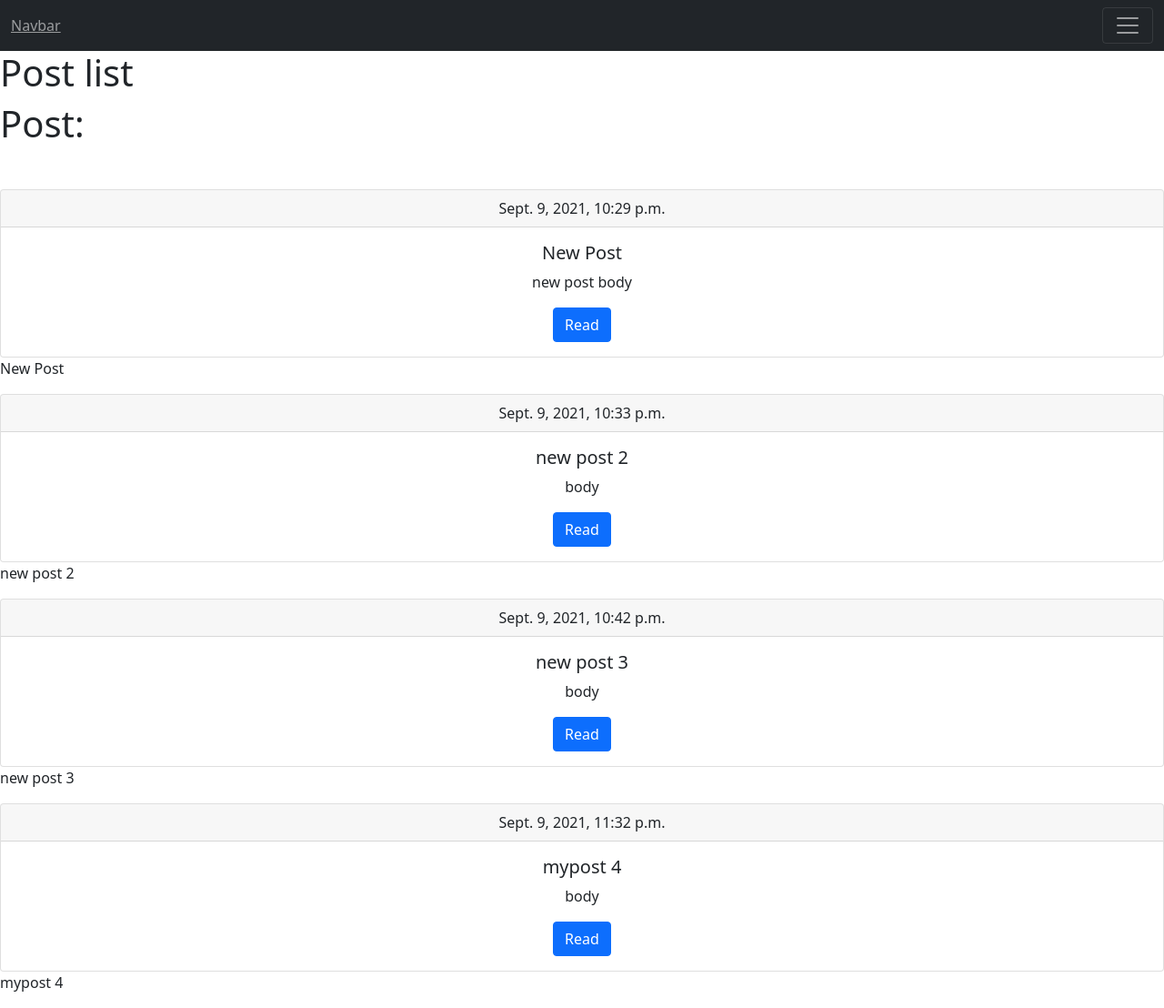
After one commit to darimamotta/python-django, a Django app: page /posts.html/ in a window 1280 px wide. The commit adds this page. Shown: the whole page at 91% size. Run offline with Django 3.2, Linux system fonts and the light colour scheme; data comes from the database, SQL or seed files in the repository; both versions use the stored data as it was after the commit.

Commit message:
python posts commit

```diff
--- a/TechnicalCourses/forms.py
+++ b/TechnicalCourses/forms.py
@@ -2,7 +2,9 @@ from django import forms
 from django.forms import ModelForm
 from .models import Entry
 
-
+class TagForm(forms.Form):
+        title = forms.CharField(max_length=50)
+        slug = forms.CharField(max_length=50)
 
 class RegisterForm(forms.Form):
         your_name = forms.CharField(label='Your name', max_length=100)
--- a/TechnicalCourses/models.py
+++ b/TechnicalCourses/models.py
@@ -1,6 +1,27 @@
 from django.db import models
 import datetime
 from django.utils import timezone
+from django.shortcuts import reverse
+
+class Tag(models.Model):
+    title = models.CharField(max_length=50)
+    slug = models.SlugField(max_length=50, unique=True)
+
+def __str__(self):
+        return '{}'.format(self.title)
+
+class Post(models.Model):
+    title = models.CharField(max_length=150, db_index=True)
+    slug = models.SlugField(max_length=150, unique=True)
+    body = models.TextField(blank=True, db_index=True)
+    tags = models.ManyToManyField('Tag', blank=True, related_name='posts')
+    date_pub = models.DateTimeField(auto_now_add=True)
+
+    def get_absolute_url(self):
+        return reverse('post_detail_url',kwargs={'slug':self.slug})
+    def __str__(self):
+        return '{}'.format(self.title)
+
 class Entry(models.Model):
     text = models.TextField()
     date_posted = models.DateTimeField(auto_now_add=True)
--- /dev/null
+++ b/TechnicalCourses/templates/TechnicalCourses/posts.html
@@ -0,0 +1,89 @@
+<!DOCTYPE html>
+<html lang="en">
+<head>
+    <meta charset="UTF-8">
+    <title>Title</title>
+  <link href="https://cdn.jsdelivr.net/npm/bootstrap@5.1.1/dist/css/bootstrap.min.css" rel="stylesheet" integrity="sha384-F3w7mX95PdgyTmZZMECAngseQB83DfGTowi0iMjiWaeVhAn4FJkqJByhZMI3AhiU" crossorigin="anonymous">
+</head>
+
+<style>
+
+
+}
+.navbar-brand {
+   display: inline;
+   text-color: white;
+   }
+</style>
+<style>
+
+   .nav-link {
+  text-color: white;
+  text-decoration:none;
+  font-size:30px;
+  font:Arial;
+
+  }
+
+</style>
+
+<body>
+<nav class="navbar navbar-dark bg-dark">
+  <div class="container-fluid">
+    <a class="navbar-text" href="#">Navbar</a>
+    <button class="navbar-toggler" type="button" data-bs-toggle="collapse" data-bs-target="#navbarSupportedContent" aria-controls="navbarSupportedContent" aria-expanded="false" aria-label="Toggle navigation">
+      <span class="navbar-toggler-icon"></span>
+    </button>
+    <div class="collapse navbar-collapse" id="navbarSupportedContent">
+      <ul class="navbar-nav me-auto mb-2 mb-lg-0">
+        <li class="nav-item">
+          <a class="navbar-brand" aria-current="page" href="#">Home</a>
+        </li>
+        <li class="nav-item">
+          <a class="navbar-brand" href="#">Link</a>
+        </li>
+
+        <li class="nav-item">
+          <a class="navbar-brand">Disabled</a>
+        </li>
+      </ul>
+      <form class="d-flex">
+        <input class="form-control me-2" type="search" placeholder="Search" aria-label="Search">
+        <button class="btn btn-outline-success" type="submit">Search</button>
+      </form>
+    </div>
+  </div>
+</nav>
+{% block title %}
+
+<h1> Post list </h1>
+
+{% endblock %}
+
+{% block content %}
+<h1 class="mb-5">Post:</h1>
+{% for post in posts %}
+
+
+
+<div class="card text-center">
+  <div class="card-header">
+   {{post.date_pub}}
+  </div>
+  <div class="card-body txt-center">
+    <h5 class="card-title">{{ post.title }}</h5>
+    <p class="card-text">{{ post.body |truncatewords:15 }}</p>
+    <a href="#" class="btn btn-primary" >Read</a>
+  </div>
+</div>
+
+
+<p>
+    {{post.title}}
+</p>
+{% endfor %}
+{% endblock %}
+
+</div>
+</body>
+</html>
--- a/TechnicalCourses/urls.py
+++ b/TechnicalCourses/urls.py
@@ -6,5 +6,9 @@ urlpatterns = [
     path('register.html/', views.register_acc, name='registration'),
     path('<int:couse_id>/', views.detail, name='detail'),
     path('<int:couse_id>/yourchoice', views.yourchoice, name='yourchoice'),
-    path('', views.Courses, name='home-page')
+    path('', views.Courses, name='home-page'),
+    path('post/<str:slug>/', views.post_detail, name='post_detail_url'),
+    path('tags/',views.tags_list, name='tags_list_url'),
+    path('posts.html/', views.posts_list, name='posts_list_url'),
+
 ]
--- a/TechnicalCourses/views.py
+++ b/TechnicalCourses/views.py
@@ -9,6 +9,9 @@ from .forms import RegisterForm
 
 from django.http import HttpResponseRedirect
 from .forms import NameForm
+from .models import Post , Tag
+from django.shortcuts import render
+
 def yourchoice(request, couse_id):
     course = get_object_or_404(Allcourses, pk = couse_id)
     try: selected_ct= course.details_set.get(pk=request.POST['choice'])
@@ -70,8 +73,15 @@ def detail(request, couse_id):
    # except Allcourses.DoesNotExist:
         #raise Http404("Course Not Available")
     #return render(request, 'TechnicalCourses/detail.html', {'course': course})
-
-
+def posts_list(request):
+    posts = Post.objects.all()
+    return render(request, 'TechnicalCourses/posts.html', context={'posts': posts})
+def post_detail(request,slug):
+    post=Post.objects.get(slug_iexact=slug)
+    return render(request, 'TechnicalCourses/post_details.html', context={'post': post})
+def tags_list(request):
+    tags=Tag.objects.all()
+    return render(request, 'TechnicalCourses/tags_list.html', context={'tags': tags})
 
 def add(request):
     form = NameForm()
--- a/Website/settings.py
+++ b/Website/settings.py
@@ -38,6 +38,7 @@ INSTALLED_APPS = (
     'django.contrib.sessions',
     'django.contrib.messages',
     'django.contrib.staticfiles',
+
 
 )
 
```
Also changed, not shown: TechnicalCourses/templates/TechnicalCourses/Courses.html (+25 -15 lines), TechnicalCourses/templates/TechnicalCourses/Name.html (+13 -2 lines), TechnicalCourses/templates/TechnicalCourses/detail.html (+10 -3 lines), TechnicalCourses/templates/TechnicalCourses/register.html (+58 -0 lines), TechnicalCourses/migrations/0008_post_tag.py (added), TechnicalCourses/migrations/0009_remove_post_date_pub.py (added), TechnicalCourses/migrations/0010_post_date_pub.py (added), db.sqlite3.
